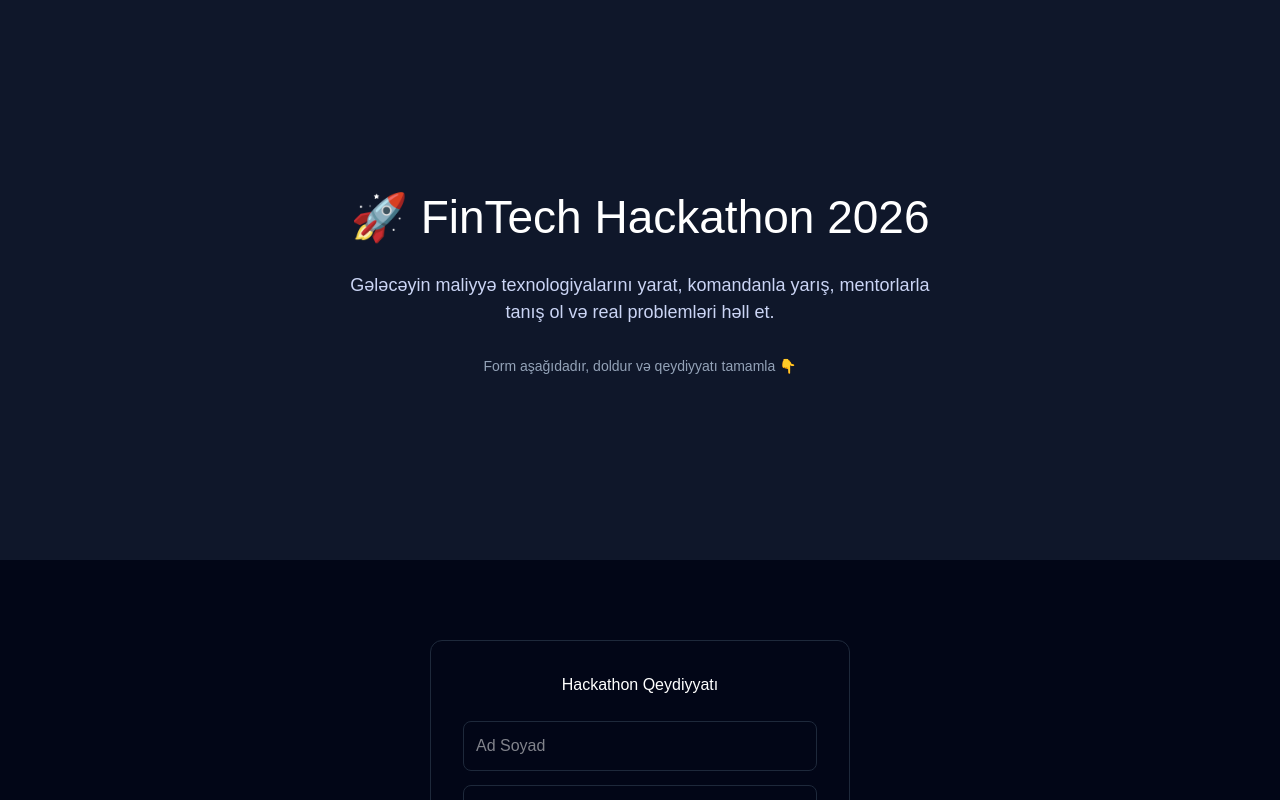
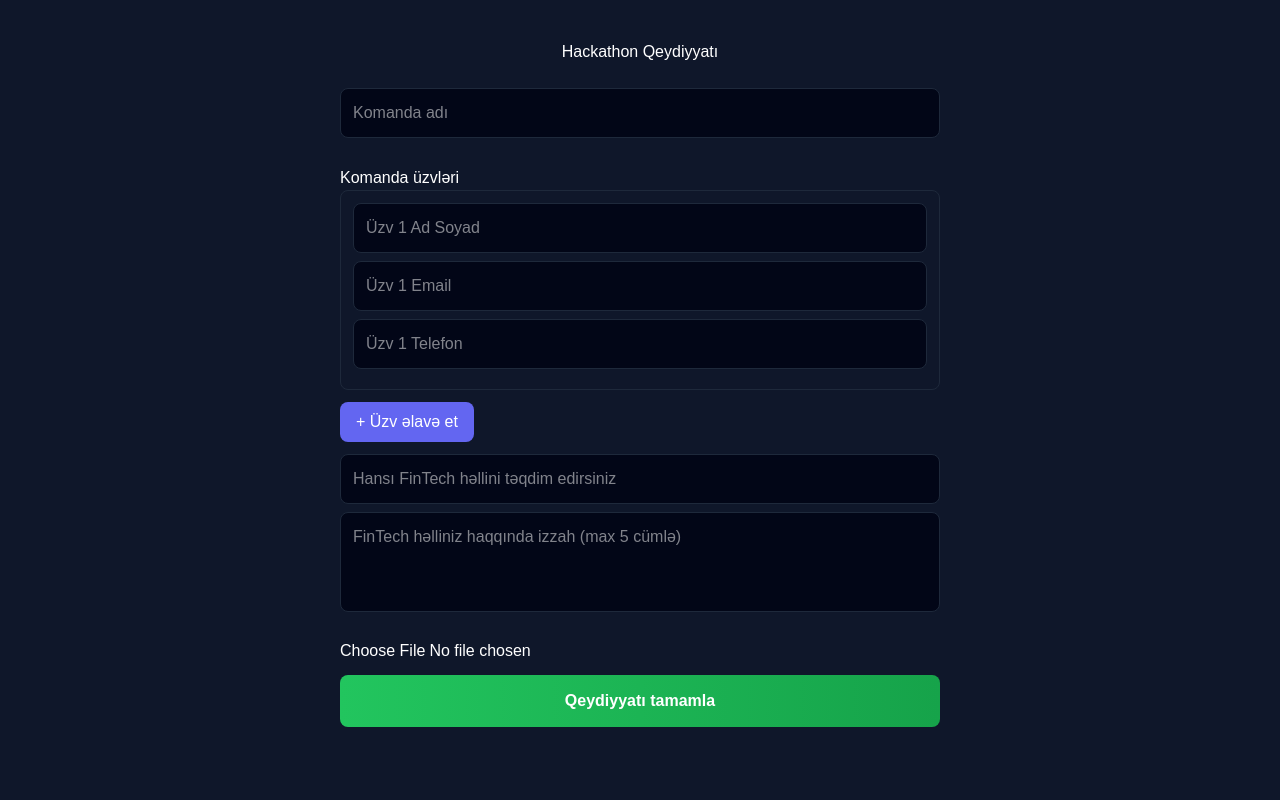
Before and after one commit to aysumaharramovaa/hackathon_registration, a Next.js app: page / in a window 1280 px wide. Shown: the top 800 px of the page. Built offline with nearby package versions, Linux system fonts and the light colour scheme.

Commit message:
update-ts

```diff
--- /dev/null
+++ b/app/api/register.ts
@@ -0,0 +1,42 @@
+// pages/api/register.ts
+import type { NextApiRequest, NextApiResponse } from 'next';
+import { supabase } from '../../lib/supabase';
+
+type Member = {
+  name: string;
+  email: string;
+  phone: string;
+};
+
+export default async function handler(req: NextApiRequest, res: NextApiResponse) {
+  if (req.method !== 'POST') return res.status(405).json({ error: 'Method not allowed' });
+
+  try {
+    const { team_name, members, solution_name, solution_desc, file_url } = req.body;
+
+    const data = {
+      team_name,
+      member_1_name: members[0]?.name || null,
+      member_1_email: members[0]?.email || null,
+      member_1_phone: members[0]?.phone || null,
+      member_2_name: members[1]?.name || null,
+      member_2_email: members[1]?.email || null,
+      member_2_phone: members[1]?.phone || null,
+      member_3_name: members[2]?.name || null,
+      member_3_email: members[2]?.email || null,
+      member_3_phone: members[2]?.phone || null,
+      solution_name,
+      solution_desc,
+      file_url: file_url || null,
+    };
+
+    const { error } = await supabase.from('registrations').insert([data]);
+
+    if (error) return res.status(500).json({ error: error.message });
+
+    res.status(200).json({ message: 'Qeydiyyat uğurla tamamlandı!' });
+  } catch (err) {
+    console.log(err);
+    res.status(500).json({ error: 'Xəta baş verdi' });
+  }
+}
--- a/app/page.tsx
+++ b/app/page.tsx
@@ -1,133 +1,239 @@
-'use client';
+"use client";
 
-import { useState } from 'react';
+import { useState, ChangeEvent } from "react";
 
-export default function Home() {
+type Member = {
+  name: string;
+  email: string;
+  phone: string;
+};
+
+export default function HackathonForm() {
   const [success, setSuccess] = useState(false);
-  const [name, setName] = useState('');
-  const [email, setEmail] = useState('');
-  const [teamName, setTeamName] = useState('');
+  const [teamName, setTeamName] = useState("");
+  const [members, setMembers] = useState<Member[]>([
+    { name: "", email: "", phone: "" },
+  ]);
+  const [solutionName, setSolutionName] = useState("");
+  const [solutionDesc, setSolutionDesc] = useState("");
+  const [file, setFile] = useState<File | null>(null);
+
+  const handleMemberChange = (
+    index: number,
+    field: keyof Member,
+    value: string
+  ) => {
+    setMembers((prev) => {
+      const updated = [...prev];
+      updated[index] = { ...updated[index], [field]: value };
+      return updated;
+    });
+  };
+
+  const addMember = () => {
+    if (members.length < 3)
+      setMembers([...members, { name: "", email: "", phone: "" }]);
+    else alert("Maximum 3 üzv əlavə edilə bilər");
+  };
+
+  const handleFileChange = (e: ChangeEvent<HTMLInputElement>) => {
+    if (e.target.files && e.target.files[0]) setFile(e.target.files[0]);
+    else setFile(null);
+  };
+
+  const resetForm = () => {
+    setSuccess(true);
+    setTeamName("");
+    setMembers([{ name: "", email: "", phone: "" }]);
+    setSolutionName("");
+    setSolutionDesc("");
+    setFile(null);
+  };
 
   const submit = async () => {
-    if (!name || !email || !teamName) {
-      alert('Bütün sahələri doldurun');
+    if (!teamName || !solutionName || !solutionDesc) {
+      alert("Komanda adı, həll və izzah doldurulmalıdır");
       return;
     }
+    for (let i = 0; i < members.length; i++) {
+      if (!members[i].name || !members[i].email || !members[i].phone) {
+        alert(`Üzv ${i + 1} üçün bütün sahələri doldurun`);
+        return;
+      }
+    }
 
-    const res = await fetch('/api/register', {
-      method: 'POST',
-      headers: { 'Content-Type': 'application/json' },
-      body: JSON.stringify({
-        name,
-        email,
+    const data: any = {
       team_name: teamName,
-      }),
+      members,
+      solution_name: solutionName,
+      solution_desc: solutionDesc,
+    };
+
+    if (file) {
+      const reader = new FileReader();
+      reader.onloadend = async () => {
+        if (!reader.result) return alert("Fayl oxunmadı!");
+        const base64 = reader.result.toString().split(",")[1];
+        const uploadRes = await fetch("/api/upload", {
+          method: "POST",
+          headers: { "Content-Type": "application/json" },
+          body: JSON.stringify({ fileBase64: base64, fileName: file.name }),
+        });
+        const { url } = await uploadRes.json();
+        data.file_url = url;
+
+        const res = await fetch("/api/register", {
+          method: "POST",
+          headers: { "Content-Type": "application/json" },
+          body: JSON.stringify(data),
         });
 
-    if (res.ok) {
-      setSuccess(true);
-      setName('');
-      setEmail('');
-      setTeamName('');
+        if (res.ok) resetForm();
+        else alert("Xəta baş verdi");
+      };
+      reader.readAsDataURL(file);
     } else {
-      alert('Xəta baş verdi');
+      const res = await fetch("/api/register", {
+        method: "POST",
+        headers: { "Content-Type": "application/json" },
+        body: JSON.stringify(data),
+      });
+      if (res.ok) resetForm();
+      else alert("Xəta baş verdi");
     }
   };
 
   return (
-    <div style={{ background: '#0f172a', color: '#fff', fontFamily: 'sans-serif', minHeight: '100vh' }}>
-
+    <div
+      style={{
+        fontFamily: "sans-serif",
+        color: "#fff",
+        background: "#0f172a",
+        minHeight: "100vh",
+        padding: "40px",
+      }}
+    >
       {success && (
-        <div style={{
-          background: 'linear-gradient(90deg,#22c55e,#16a34a)',
-          padding: '16px',
-          textAlign: 'center',
-          fontWeight: '600',
-        }}>
+        <div
+          style={{
+            background: "linear-gradient(90deg,#22c55e,#16a34a)",
+            padding: "16px",
+            textAlign: "center",
+            fontWeight: "600",
+            marginBottom: "20px",
+          }}
+        >
           🎉 Qeydiyyat uğurla tamamlandı! Hackathonda görüşərik 🚀
         </div>
       )}
 
+      <h1 style={{ textAlign: "center", marginBottom: "24px" }}>
+        Hackathon Qeydiyyatı
+      </h1>
 
-      <section style={{
-        minHeight: '70vh',
-        display: 'flex',
-        flexDirection: 'column',
-        alignItems: 'center',
-        justifyContent: 'center',
-        textAlign: 'center',
-        padding: '40px'
-      }}>
-        <h1 style={{ fontSize: '46px', marginBottom: '20px' }}>🚀 FinTech Hackathon 2026</h1>
-        <p style={{ fontSize: '18px', color: '#cbd5f5', maxWidth: '600px', margin: '0 auto 30px' }}>
-          Gələcəyin maliyyə texnologiyalarını yarat, komandanla yarış,
-          mentorlarla tanış ol və real problemləri həll et.
-        </p>
-        <p style={{ fontSize: '14px', color: '#94a3b8' }}>
-          Form aşağıdadır, doldur və qeydiyyatı tamamla 👇
-        </p>
-      </section>
+      <div style={{ maxWidth: "600px", margin: "0 auto" }}>
+        <input
+          placeholder="Komanda adı"
+          value={teamName}
+          onChange={(e) => setTeamName(e.target.value)}
+          style={inputStyle}
+        />
 
-      <section style={{
-        background: '#020617',
-        padding: '80px 20px',
-        display: 'flex',
-        justifyContent: 'center',
-      }}>
-        <div style={{
-          width: '100%',
-          maxWidth: '420px',
-          border: '1px solid #1e293b',
-          borderRadius: '12px',
-          padding: '32px',
-        }}>
-          <h2 style={{ textAlign: 'center', marginBottom: '24px' }}>Hackathon Qeydiyyatı</h2>
-
+        <h3 style={{ marginTop: "20px" }}>Komanda üzvləri</h3>
+        {members.map((member, index) => (
+          <div
+            key={index}
+            style={{
+              marginBottom: "12px",
+              border: "1px solid #1e293b",
+              borderRadius: "8px",
+              padding: "12px",
+            }}
+          >
             <input
-            placeholder="Ad Soyad"
-            value={name}
-            onChange={e => setName(e.target.value)}
+              placeholder={`Üzv ${index + 1} Ad Soyad`}
+              value={member.name}
+              onChange={(e) =>
+                handleMemberChange(index, "name", e.target.value)
+              }
               style={inputStyle}
             />
             <input
-            placeholder="Email"
-            value={email}
-            onChange={e => setEmail(e.target.value)}
+              placeholder={`Üzv ${index + 1} Email`}
+              value={member.email}
+              onChange={(e) =>
+                handleMemberChange(index, "email", e.target.value)
+              }
               style={inputStyle}
             />
             <input
-            placeholder="Komanda adı"
-            value={teamName}
-            onChange={e => setTeamName(e.target.value)}
+              placeholder={`Üzv ${index + 1} Telefon`}
+              value={member.phone}
+              onChange={(e) =>
+                handleMemberChange(index, "phone", e.target.value)
+              }
               style={inputStyle}
             />
-          <button
-            onClick={submit}
-            style={{
-              width: '100%',
-              marginTop: '20px',
-              padding: '14px',
-              background: 'linear-gradient(90deg,#22c55e,#16a34a)',
-              border: 'none',
-              borderRadius: '8px',
-              fontWeight: '600',
-              cursor: 'pointer',
-            }}
-          >
+          </div>
+        ))}
+        {members.length < 3 && (
+          <button onClick={addMember} style={smallButtonStyle}>
+            + Üzv əlavə et
+          </button>
+        )}
+
+        <input
+          placeholder="Hansı FinTech həllini təqdim edirsiniz"
+          value={solutionName}
+          onChange={(e) => setSolutionName(e.target.value)}
+          style={inputStyle}
+        />
+
+        <textarea
+          placeholder="FinTech həlliniz haqqında izzah (max 5 cümlə)"
+          value={solutionDesc}
+          onChange={(e) => setSolutionDesc(e.target.value)}
+          style={{ ...inputStyle, height: "100px", resize: "none" }}
+        />
+
+        <input
+          type="file"
+          onChange={handleFileChange}
+          style={{ marginTop: "12px", color: "#fff" }}
+        />
+
+        <button onClick={submit} style={submitButtonStyle}>
           Qeydiyyatı tamamla
         </button>
       </div>
-      </section>
     </div>
   );
 }
 
-const inputStyle = {
-  width: '100%',
-  padding: '12px',
-  marginBottom: '14px',
-  borderRadius: '8px',
-  border: '1px solid #1e293b',
-  background: '#020617',
-  color: '#fff',
+const inputStyle: React.CSSProperties = {
+  width: "100%",
+  padding: "12px",
+  marginBottom: "8px",
+  borderRadius: "8px",
+  border: "1px solid #1e293b",
+  background: "#020617",
+  color: "#fff",
 };
+const smallButtonStyle: React.CSSProperties = {
+  padding: "8px 16px",
+  marginBottom: "12px",
+  borderRadius: "8px",
+  border: "none",
+  background: "#6366f1",
+  cursor: "pointer",
+};
+const submitButtonStyle: React.CSSProperties = {
+  width: "100%",
+  padding: "14px",
+  marginTop: "12px",
+  borderRadius: "8px",
+  border: "none",
+  fontWeight: "600",
+  background: "linear-gradient(90deg,#22c55e,#16a34a)",
+  cursor: "pointer",
+};
--- a/lib/supabase.js
+++ /dev/null
@@ -1,6 +0,0 @@
-import { createClient } from '@supabase/supabase-js';
-
-const supabaseUrl = process.env.NEXT_PUBLIC_SUPABASE_URL;
-const supabaseAnonKey = process.env.NEXT_PUBLIC_SUPABASE_ANON_KEY;
-
-export const supabase = createClient(supabaseUrl, supabaseAnonKey);
--- /dev/null
+++ b/lib/supabase.ts
@@ -0,0 +1,6 @@
+import { createClient } from '@supabase/supabase-js';
+
+const supabaseUrl = process.env.NEXT_PUBLIC_SUPABASE_URL!;
+const supabaseAnonKey = process.env.NEXT_PUBLIC_SUPABASE_ANON_KEY!;
+
+export const supabase = createClient(supabaseUrl, supabaseAnonKey);
--- a/tsconfig.json
+++ b/tsconfig.json
@@ -29,6 +29,6 @@
     ".next/types/**/*.ts",
     ".next/dev/types/**/*.ts",
     "**/*.mts"
-, "app/api/register.js"  ],
+, "app/api/register.ts"  ],
   "exclude": ["node_modules"]
 }
```
Also changed, not shown: app/api/register.js (deleted, +0 -17 lines), app/api/upload.ts (added, +25 -0 lines). Lines whose indentation alone changed are shown as unchanged.
